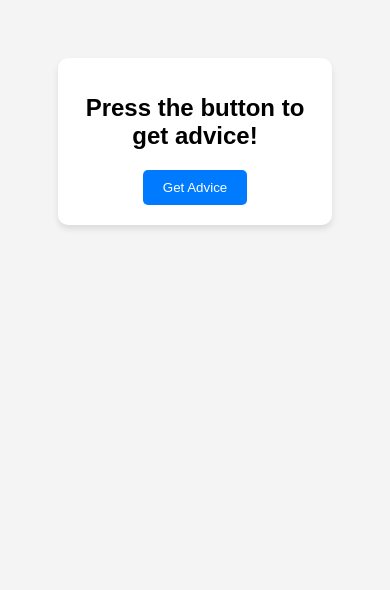
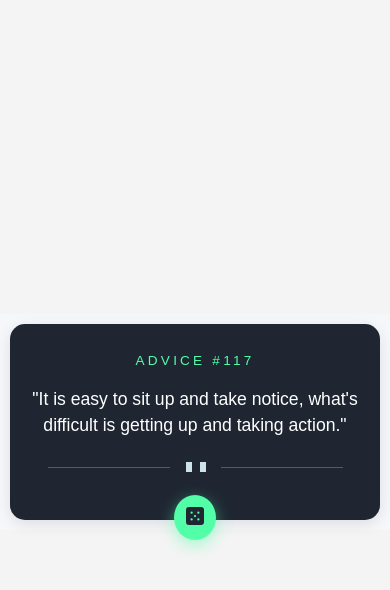
Before and after one commit to sadatnazarli/Advice-Generator-App, a plain HTML site: page index.html in a window 390 px wide. Drawn offline with Linux system fonts and the light colour scheme.

Commit message:
final commit

```diff
--- a/index.html
+++ b/index.html
@@ -9,12 +9,18 @@
 </head>
 
 <body>
-  <div class="advice-container">
-    <h1 id="advice-text">Press the button to get advice!</h1>
-    <button id="get-advice">Get Advice</button>
+  <div class="container">
+    <div class="advice-card">
+      <p class="advice-id">ADVICE #<span id="advice-id">117</span></p>
+      <p class="advice-text" id="advice-text">"It is easy to sit up and take notice, what's difficult is getting up and
+        taking action."</p>
+      <div class="divider"></div>
+      <button id="get-advice" class="dice-button">
+        <img src="images/icon-dice.svg" alt="Dice Icon">
+      </button>
+    </div>
   </div>
-
-  <script src="./script.js"></script>
+  <script src="script.js"></script>
 </body>
 
 </html>
--- a/script.js
+++ b/script.js
@@ -2,6 +2,7 @@ document.getElementById('get-advice').addEventListener('click', function() {
     fetch('https://api.adviceslip.com/advice')
         .then(response => response.json())
         .then(data => {
-            document.getElementById('advice-text').innerText = data.slip.advice;
+            document.getElementById('advice-text').innerText = `"${data.slip.advice}"`;
+            document.getElementById('advice-id').innerText = data.slip.id;
         });
 });
--- a/style.css
+++ b/style.css
@@ -1,27 +1,133 @@
-body{
-    font-family: Arial, sans-serif;
+/* Base Styles */
+body {
+    display: flex;
+    justify-content: center;
+    align-items: center;
+    min-height: 100vh;
     background-color: #f4f4f4;
+    margin: 0;
+    font-family: 'Arial', sans-serif;
+}
+
+.container {
+    display: flex;
+    justify-content: center;
+    align-items: center;
+    width: 100%;
+    padding: 20px;
+    background-color: #F5F7FA;
+}
+
+/* Advice Card Styling */
+.advice-card {
+    background-color: #1f2632;
+    padding: 2rem;
+    border-radius: 15px;
     text-align: center;
-    padding: 50px;
+    position: relative;
+    max-width: 400px;
+    width: 100%;
+    box-shadow: 0 4px 15px rgba(0, 0, 0, 0.1);
 }
-.advice-container{
-    background-color: #fff;
+
+.advice-id {
+    color: #52ffa8;
+    font-size: 0.85rem;
+    letter-spacing: 0.2rem;
+    margin-bottom: 1rem;
+}
+
+.advice-text {
+    color: #ffffff;
+    font-size: 1.5rem;
+    margin-bottom: 2rem;
+    line-height: 1.5;
+}
+
+.divider {
+    background-image: url('images/pattern-divider-desktop.svg');
+    height: 16px;
+    width: 100%;
+    margin-bottom: 2rem;
+    background-repeat: no-repeat;
+    background-position: center;
+}
+
+.dice-button {
+    background-color: #52ffa8;
+    border: none;
+    border-radius: 50%;
     padding: 20px;
-    border-radius: 10px;
-    box-shadow: 0 4px 6px rgba(0, 0, 0, 0.1);
+    position: absolute;
+    left: 50%;
+    bottom: -30px;
+    transform: translateX(-50%);
+    cursor: pointer;
+    box-shadow: 0 5px 15px rgba(82, 255, 168, 0.5);
+    transition: all 0.3s ease;
 }
-#advice-text{
-    font-size: 24px;
-    margin-bottom: 20px;
+
+.dice-button img {
+    width: 24px;
+    height: 24px;
 }
-button {
-    background-color: #007BFF;
-    color: white;
-    padding: 10px 20px;
-    border: none;
-    border-radius: 5px;
-    cursor: pointer;
+
+.dice-button:hover {
+    box-shadow: 0 8px 25px rgba(82, 255, 168, 0.7);
 }
-button:hover {
-    background-color: #0056b3;
+
+@media (max-width: 768px) {
+    .advice-card {
+        max-width: 350px;
+        padding: 1.5rem;
+    }
+
+    .advice-text {
+        font-size: 1.25rem;
+    }
+
+    .divider {
+        background-image: url('images/pattern-divider-mobile.svg');
+        height: 12px;
+    }
+
+    .dice-button {
+        padding: 15px;
+        bottom: -25px;
+    }
+
+    .dice-button img {
+        width: 20px;
+        height: 20px;
+    }
 }
+
+@media (max-width: 480px) {
+    .container {
+        padding: 10px;
+    }
+
+    .advice-card {
+        max-width: 100%;
+        padding: 1rem;
+    }
+
+    .advice-text {
+        font-size: 1.1rem;
+        margin-bottom: 1.5rem;
+    }
+
+    .divider {
+        height: 10px;
+    }
+
+    .dice-button {
+        padding: 12px;
+        bottom: -20px;
+    }
+
+    .dice-button img {
+        width: 18px;
+        height: 18px;
+    }
+}
```
Also changed, not shown: 1 other file.
